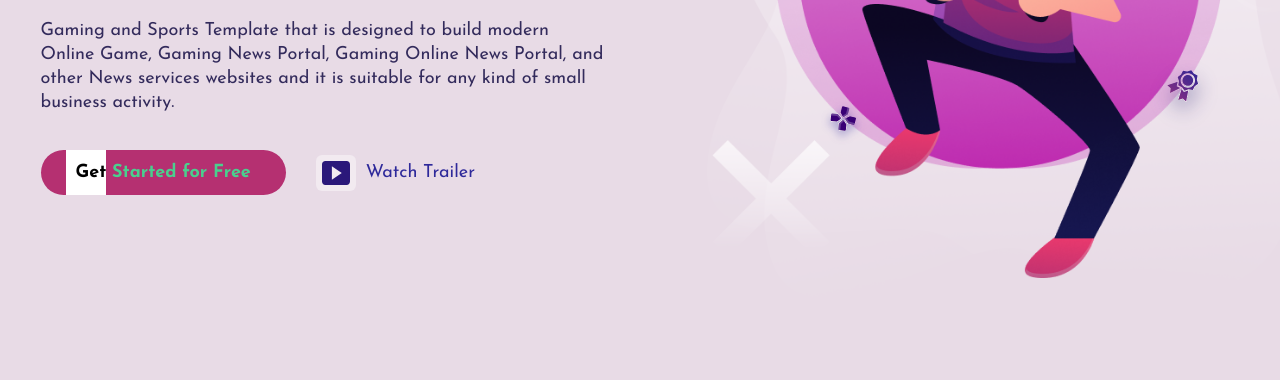
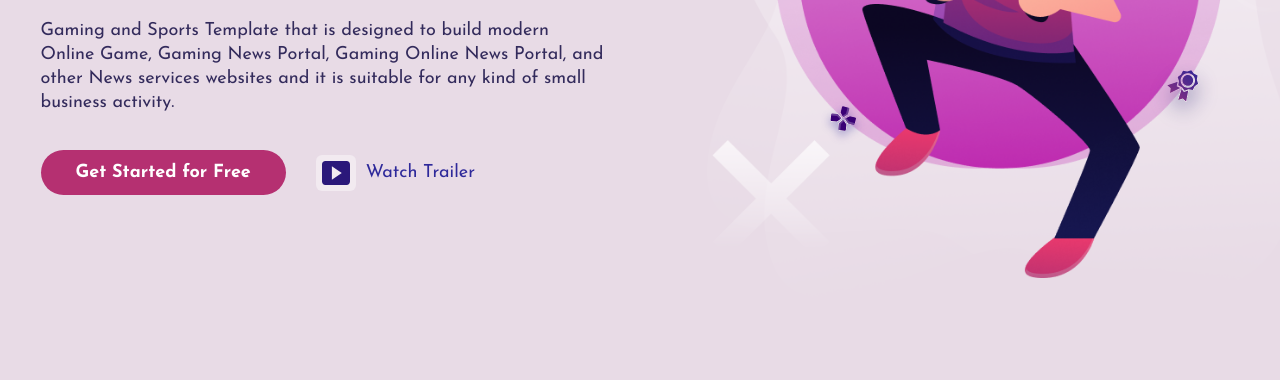
Before and after one commit to milkasaf/game, a plain HTML site: page index.html in a window 1280 px wide. Shown: the part 420-800 px from the top of the page. Drawn offline with Linux system fonts and the light colour scheme.

Commit message:
Update index.html

```diff
--- a/index.html
+++ b/index.html
@@ -35,7 +35,7 @@
                   <h2 class="person__title">New <span>Games</span> <br> That You</h2>
                   <p class="person__descr">Gaming and Sports Template that is designed to build modern Online Game, Gaming News Portal, Gaming Online News Portal, and other News services websites and it is suitable for any kind of small business activity.</p>
                   <ul class="person__list">
-                     <li><a href="##" class="list-btn person-btn"><span>Get Started for Free</span></a></li>
+                     <li><a href="##" class="list-btn"><span>Get Started for Free</span></a></li>
                      <li><a href="##" class="person__list-link"><img src="img/person__play.svg" alt="">Watch Trailer</a></li>
                   </ul>
                </div>
```
